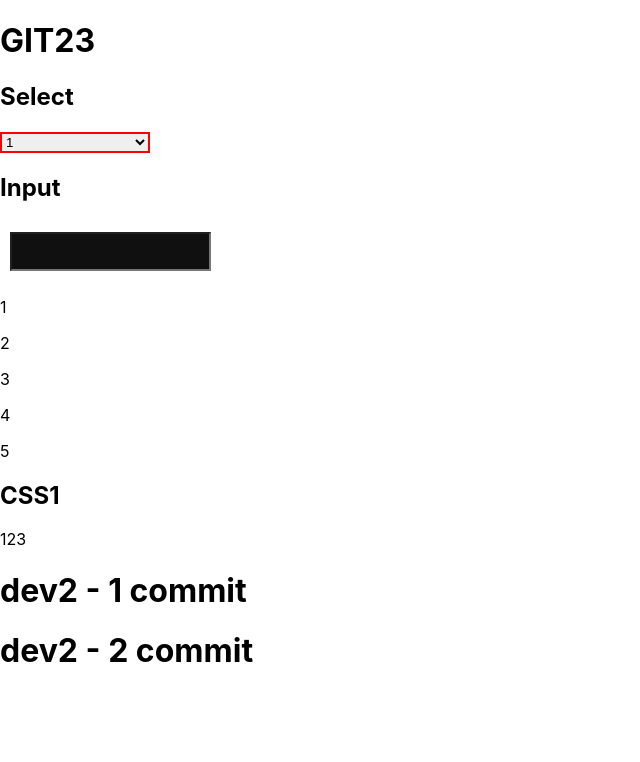
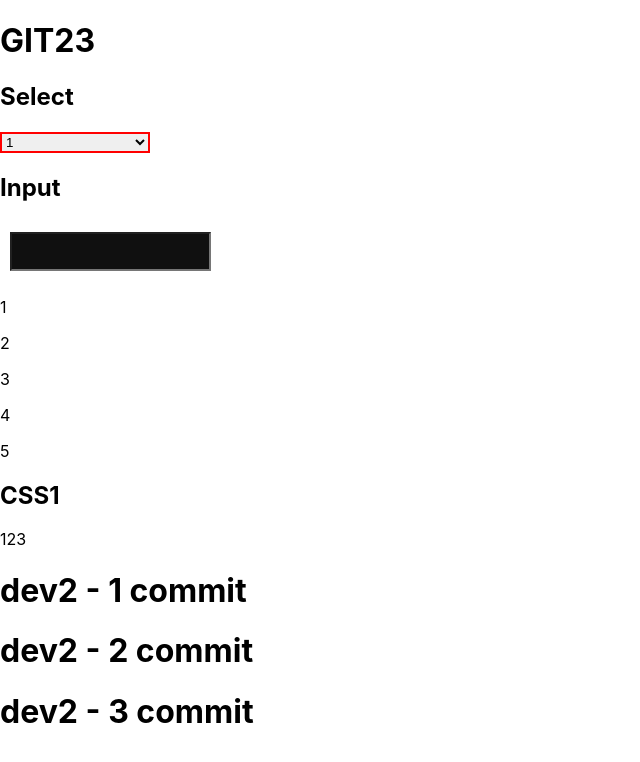
Before and after one commit to safronman/test_git2, a React (Create React App) app: page / in a window 1280 px wide. Shown: the top 762 px of the page, without its empty margins (0-640 px from the left). Built offline with nearby package versions, Linux system fonts and the light colour scheme.

Commit message:
dev2 - 3 commit

```diff
--- a/src/App.js
+++ b/src/App.js
@@ -30,6 +30,7 @@ function App() {
             </section>
             <h1>dev2 - 1 commit</h1>
             <h1>dev2 - 2 commit</h1>
+            <h1>dev2 - 3 commit</h1>
         </div>
 
     );
```
